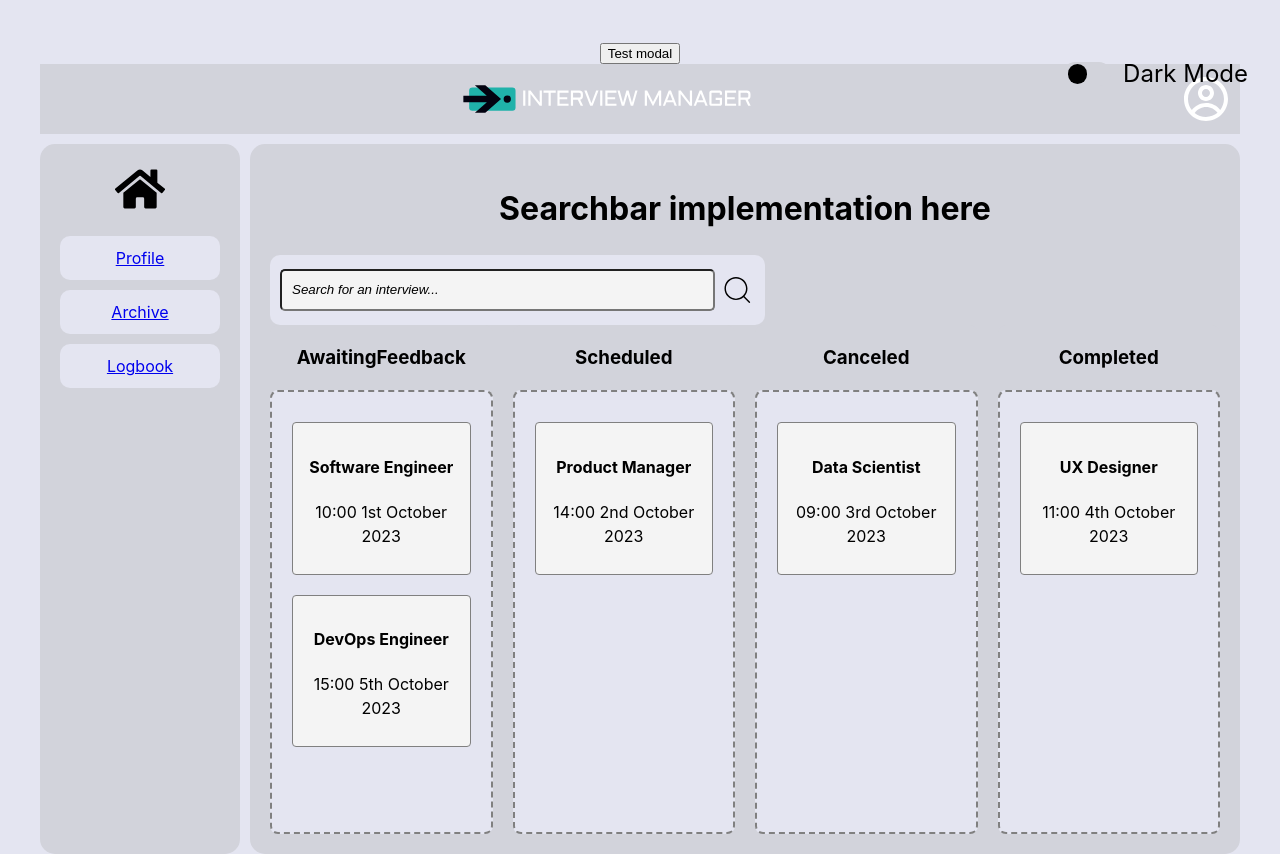
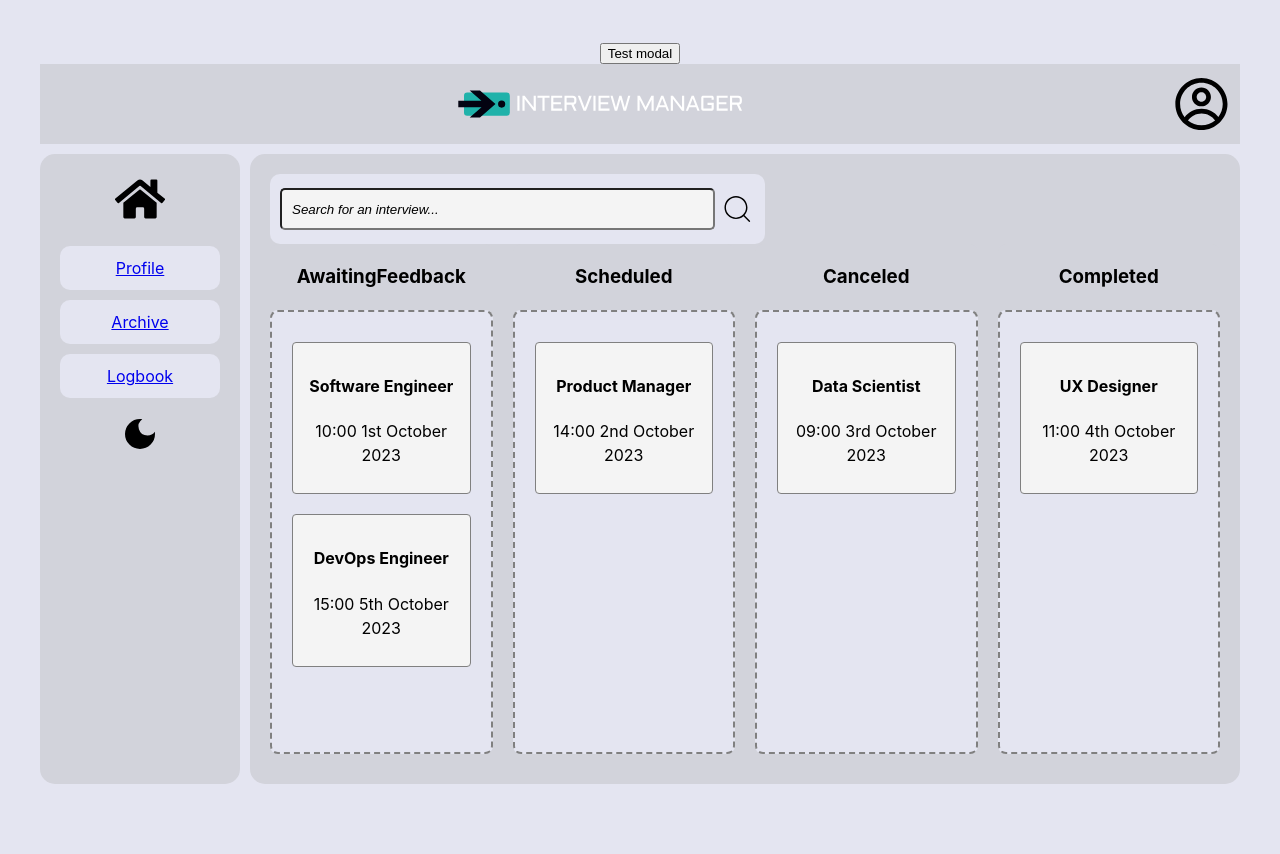
Before and after one commit to johnfa1508/interview-manager-client, a React (Vite) app: page / in a window 1280 px wide. After the commit the page ends 824 px from the top, so only its background shows below. Built offline with nearby package versions, Linux system fonts and the light colour scheme.

Commit message:
changed dark mode toggle and styling

```diff
--- a/src/App.jsx
+++ b/src/App.jsx
@@ -2,7 +2,7 @@ import './App.css';
 import ViewInterviewModal from './components/ViewInterviewModal';
 import useModal from './hooks/useModal';
 import Dashboard from './pages/dashboard';
-import {Route, Routes} from 'react-router-dom';
+import { Route, Routes } from 'react-router-dom';
 import ProfilePage from './pages/profilepage/index.jsx';
 import LogbookPage from './pages/logbook/index.jsx';
 import ArchivePage from './pages/archive/index.jsx';
--- a/src/components/header/index.jsx
+++ b/src/components/header/index.jsx
@@ -7,7 +7,7 @@ export default function Header() {
   return (
     <header>
       <HeaderLogo textColor={'#FFFFFF'} arrowColor={'#030311'} boxColor={'#20b2aa'} />
-      <CgProfile size="50px" />
+      <CgProfile className="header-icon" />
     </header>
   );
 }
--- a/src/components/header/style.css
+++ b/src/components/header/style.css
@@ -6,3 +6,10 @@ header {
   align-items: center;
   padding: 10px;
 }
+
+.header-icon {
+  height: 60px;
+  width: 60px;
+  color: var(--text-color);
+  margin-left: 5px;
+}
--- a/src/components/navigation/index.jsx
+++ b/src/components/navigation/index.jsx
@@ -2,6 +2,7 @@ import { FaHome } from 'react-icons/fa';
 import useTheme from '../../hooks/useTheme';
 import './style.css';
 import { Link } from 'react-router-dom';
+import { MdDarkMode } from 'react-icons/md';
 
 export default function NavBar() {
   const { toggleTheme } = useTheme();
@@ -23,16 +24,7 @@ export default function NavBar() {
           </li>
         </ul>
 
-        <div className="toggle-container">
-          <input
-            type="checkbox"
-            id="check"
-            className="toggle"
-            onChange={toggleTheme}
-            checked={localStorage.getItem('theme') === 'dark'}
-          />
-          <label htmlFor="check">Dark Mode</label>
-        </div>
+        <MdDarkMode className="navbar-icon" onClick={toggleTheme} />
       </nav>
     </>
   );
--- a/src/components/navigation/style.css
+++ b/src/components/navigation/style.css
@@ -17,45 +17,9 @@ nav ul li {
   padding: 10px;
 }
 
-.toggle-container {
-  position: absolute;
-  top: 2em;
-  right: 2em;
+.navbar-icon {
+  height: 40px;
+  width: 40px;
+  color: var(--text-color);
+  cursor: pointer;
 }
-
-.toggle {
-  visibility: hidden;
-}
-
-.toggle + label {
-  display: flex;
-  align-items: center;
-  font-size: 1.5em;
-  cursor: pointer;
-  color: var(--primary-text-color);
-}
-
-.toggle + label::before {
-  content: '';
-  height: 1em;
-  width: 2em;
-  border-radius: 1em;
-  background-color: var(--primary-background-color);
-  margin-right: 0.5em;
-  transition: background-color 250ms ease-in-out;
-}
-
-.toggle + label::after {
-  content: '';
-  height: 0.8em;
-  width: 0.8em;
-  border-radius: 1em;
-  background-color: var(--text-color);
-  position: absolute;
-  left: 0.2em;
-  transition: background-color 250ms ease-in-out, transform 250ms ease-in-out;
-}
-
-.toggle:checked + label::after {
-  transform: translateX(100%);
-}
--- a/src/components/searchbar/index.jsx
+++ b/src/components/searchbar/index.jsx
@@ -5,7 +5,6 @@ import './style.css';
 export default function Searchbar({ searchValue, handleChange }) {
   return (
     <>
-      <h1>Searchbar implementation here</h1>
       <div>
         <form className="searchbar-container">
           <input
@@ -16,7 +15,7 @@ export default function Searchbar({ searchValue, handleChange }) {
             onChange={handleChange}
           />
 
-          <CiSearch className="icon" />
+          <CiSearch className="searchbar-icon" />
         </form>
       </div>
     </>
--- a/src/components/searchbar/style.css
+++ b/src/components/searchbar/style.css
@@ -30,7 +30,7 @@
   cursor: pointer;
 }
 
-.icon {
+.searchbar-icon {
   height: 40px;
   width: 40px;
   color: var(--text-color);
```
Lines whose indentation alone changed are shown as unchanged.
